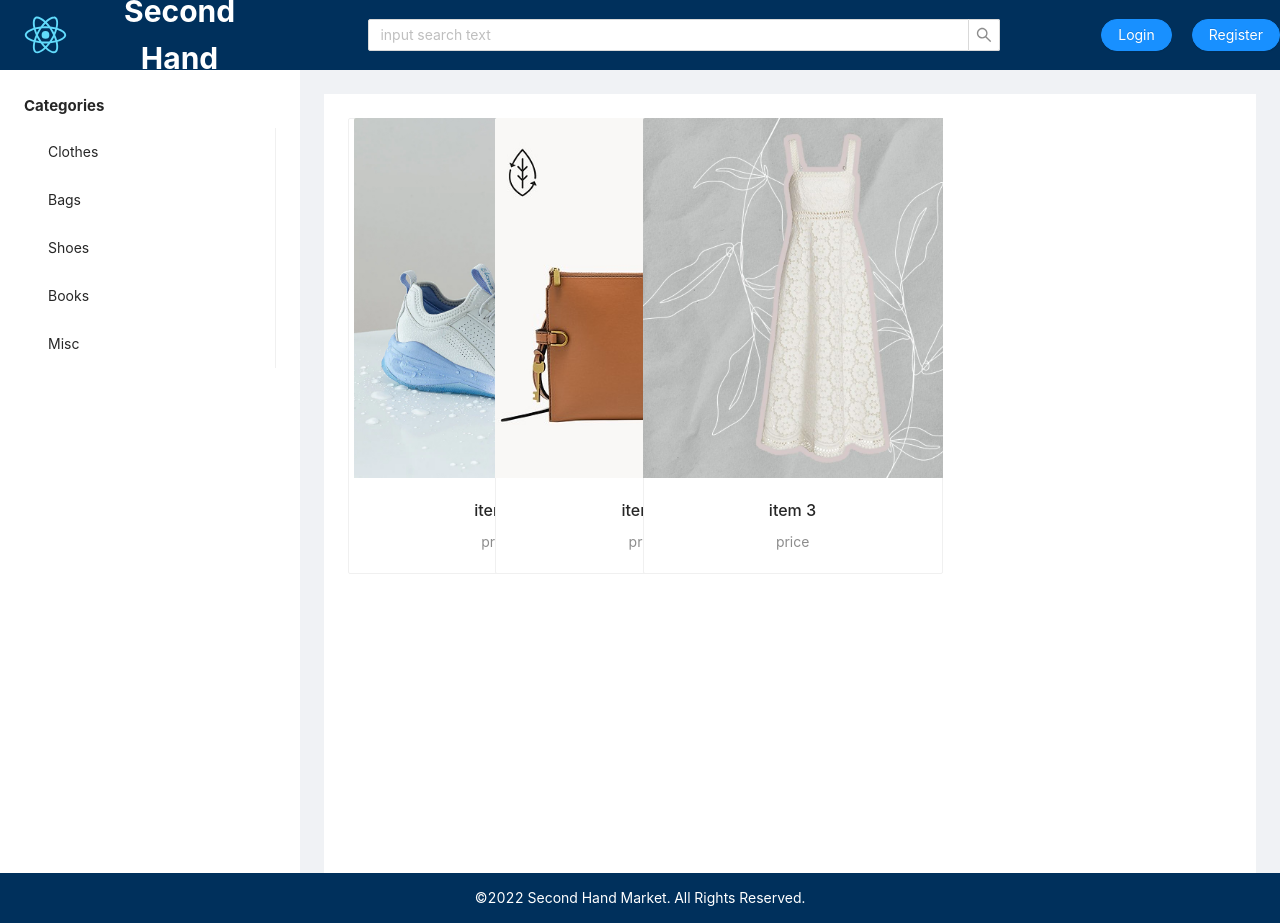
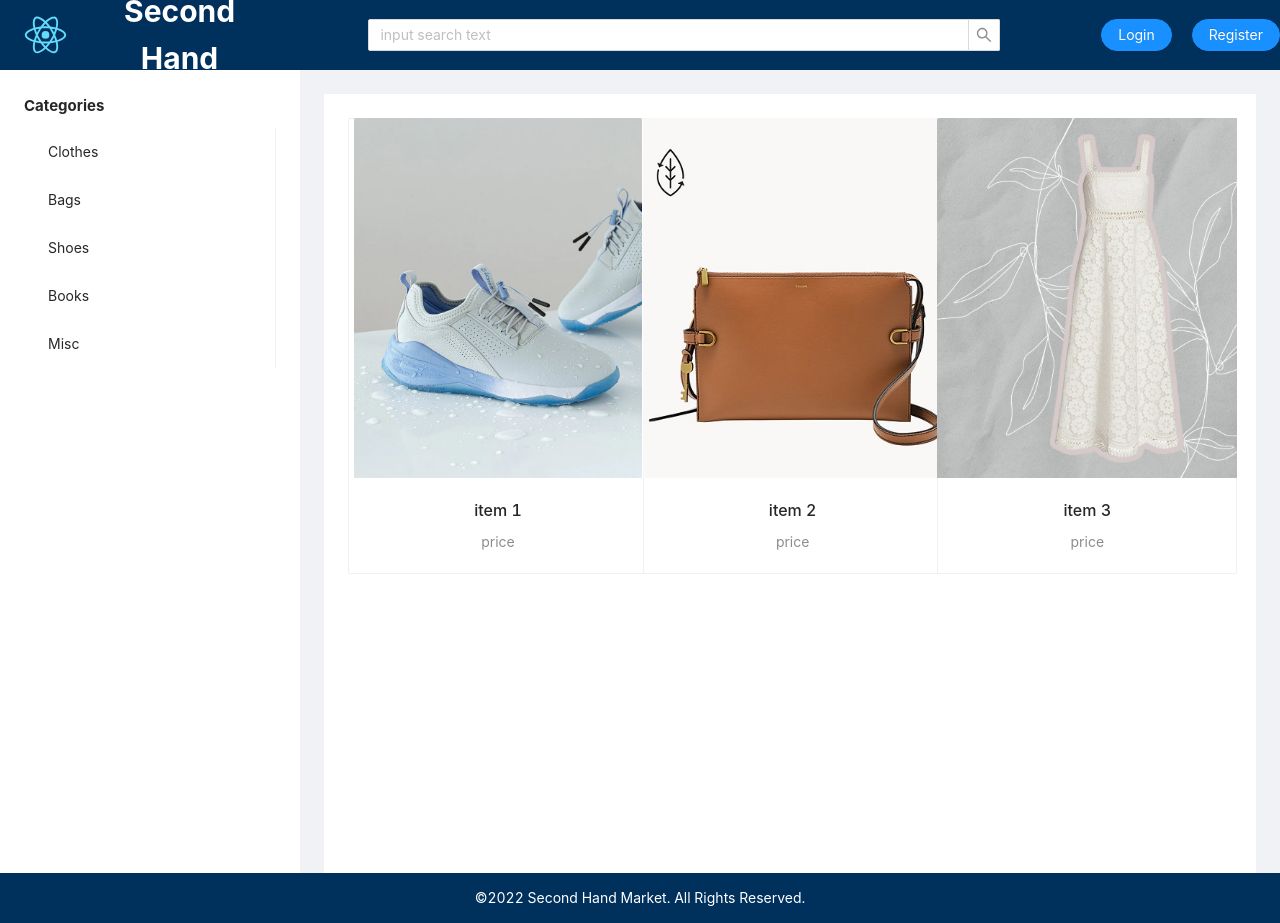
Before and after one commit to suemweng/secondhand, a React (Create React App) app: page / in a window 1280 px wide. Built offline with nearby package versions, Linux system fonts and the light colour scheme.

Commit message:
To move test data to utils.js

```diff
--- a/src/components/SearchPage.js
+++ b/src/components/SearchPage.js
@@ -1,9 +1,5 @@
 import React, { useState, useEffect } from "react";
 import { Button, Col, Layout, Menu, message, Row, Tooltip, List, Card } from 'antd';
-
-import item1 from '../assets/images/item1.webp';
-import item2 from '../assets/images/item2.jpeg';
-import item3 from '../assets/images/item3.jpeg';
 import { getAllItems, searchItemsByGenreId } from "../utils";
 
 
@@ -19,36 +15,16 @@ const menuItem = [
   function SearchPage ({list, onSuccess}) {
 
     const [loading, setLoading] = useState(false);
-    // const [data, setData] = useState([]);
 
-    const dataAll = [
-      {
-        itemId: 1,
-        genreId: 'Shoes',
-        title:'item 1',
-        image: item1
-      },
-      {
-        itemId: 2,
-        genreId: 'Bags',
-        title:'item 2',
-        image: item2
-      },
-      {
-        itemId: 3,
-        genreId: 'Clothes',
-        title:'item 3',
-        image: item3
-      }
-    ]
-
+    // DidMount to getAllItems
     useEffect(() =>{
       setLoading(true);
 
       try {
         //const resp = await getAllItems();
-        // onSuccess(resp);
-        onSuccess(dataAll);
+        const resp = getAllItems();
+        onSuccess(resp);
+        //onSuccess(dataAll);
 
       } catch (error) {
         message.error(error.message);
@@ -78,8 +54,8 @@ const menuItem = [
 
     try {
       //const resp = await searchItemsByGenreId(key);
-      // setData(resp);
-      const resp = dataAll.filter((item) => item.genreId === key);
+      const resp = searchItemsByGenreId(key);
+      //const resp = dataAll.filter((item) => item.genreId === key);
       onSuccess(resp);
       message.info(`Category selected: ${key}`);
     } catch (error) {
@@ -110,9 +86,9 @@ const menuItem = [
             grid={{
                 xs: 1,
                 sm: 2,
-                md: 4,
-                lg: 4,
-                xl: 6,
+                md: 2,
+                lg: 2,
+                xl: 3,
             }}
             dataSource={list}
             renderItem={item => (
--- a/src/utils.js
+++ b/src/utils.js
@@ -1,3 +1,30 @@
+import item1 from './assets/images/item1.webp';
+import item2 from './assets/images/item2.jpeg';
+import item3 from './assets/images/item3.jpeg';
+
+ // temperay fake data
+ const dataAll = [
+    {
+      itemId: 1,
+      genreId: 'Shoes',
+      title:'item 1',
+      image: item1
+    },
+    {
+      itemId: 2,
+      genreId: 'Bags',
+      title:'item 2',
+      image: item2
+    },
+    {
+      itemId: 3,
+      genreId: 'Clothes',
+      title:'item 3',
+      image: item3
+    }
+  ]
+
+
 const domain = "";
 const allItemsUrl = `${domain}/product`;
 const searchItemsByGenreIdUrl = `${domain}/product/genre_id=`;
@@ -8,20 +35,24 @@ export const login = (Credential) => { };
 export const register = (Credential) => { };
 
 export const getAllItems = () => {
-    return fetch(allItemsUrl).then((response) => {
-        if (response.status !== 200) {
-            throw Error('Fail to get all items');
-        }
+    return dataAll;
+    // return fetch(allItemsUrl).then((response) => {
+    //     if (response.status !== 200) {
+    //         throw Error('Fail to get all items');
+    //     }
 
-        return response.json();
-    })
+    //     return response.json();
+    // })
 }
 
-export const searchItemsByGenreId = (genreId) => {
-    return fetch(`${searchItemsByGenreIdUrl}${genreId}`).then((response) => {
-        if (response.status !== 200) {
-            throw Error('Fail to find the genre');
-        }
-        return response.json();
-    })
+export const searchItemsByGenreId = (genreIdSelected) => {
+
+    return dataAll.filter((item) => item.genreId === genreIdSelected);
+
+    // return fetch(`${searchItemsByGenreIdUrl}${genreId}`).then((response) => {
+    //     if (response.status !== 200) {
+    //         throw Error('Fail to find the genre');
+    //     }
+    //     return response.json();
+    // })
 }
```
